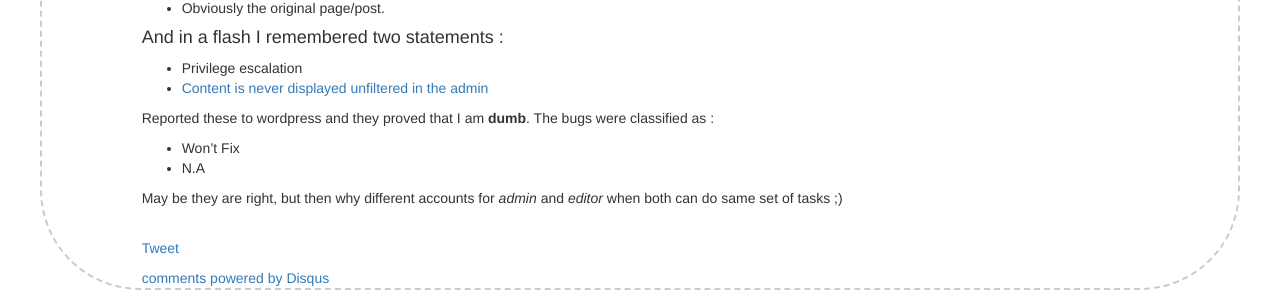
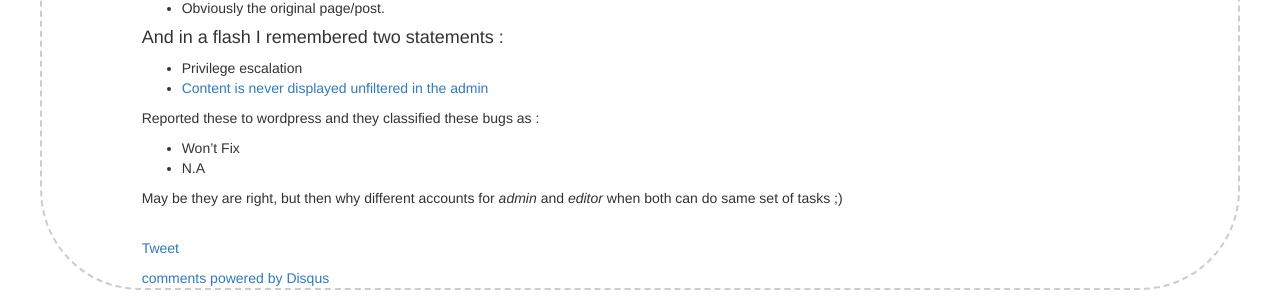
Before and after one commit to flabbergastedbd/tunnelshade.github.io, a Jekyll site: the page built from _posts/2014-06-27-wordpress-tricks.markdown, in a window 1280 px wide. Shown: the part 1165-1467 px from the top of the page. Built offline with Jekyll 4.4.1, drawn with Linux system fonts in a browser that asks for light colours; nearby versions of some CDN libraries; Markdown is read by kramdown in place of the engine named in the settings; comment, search, counter and statistics services are not loaded.

Commit message:
Feeling smart now, so when I feel dumb again I will add back this line

```diff
--- a/_posts/2014-06-27-wordpress-tricks.markdown
+++ b/_posts/2014-06-27-wordpress-tricks.markdown
@@ -66,7 +66,7 @@ not required. **WHY?**
 + Privilege escalation
 + [Content is never displayed unfiltered in the admin](http://make.wordpress.org/core/handbook/reporting-security-vulnerabilities/#why-are-some-users-allowed-to-post-unfiltered-html)
 
-Reported these to wordpress and they proved that I am **dumb**. The bugs were classified as :
+Reported these to wordpress and they classified these bugs as :
 
 + Won't Fix
 + N.A
```
